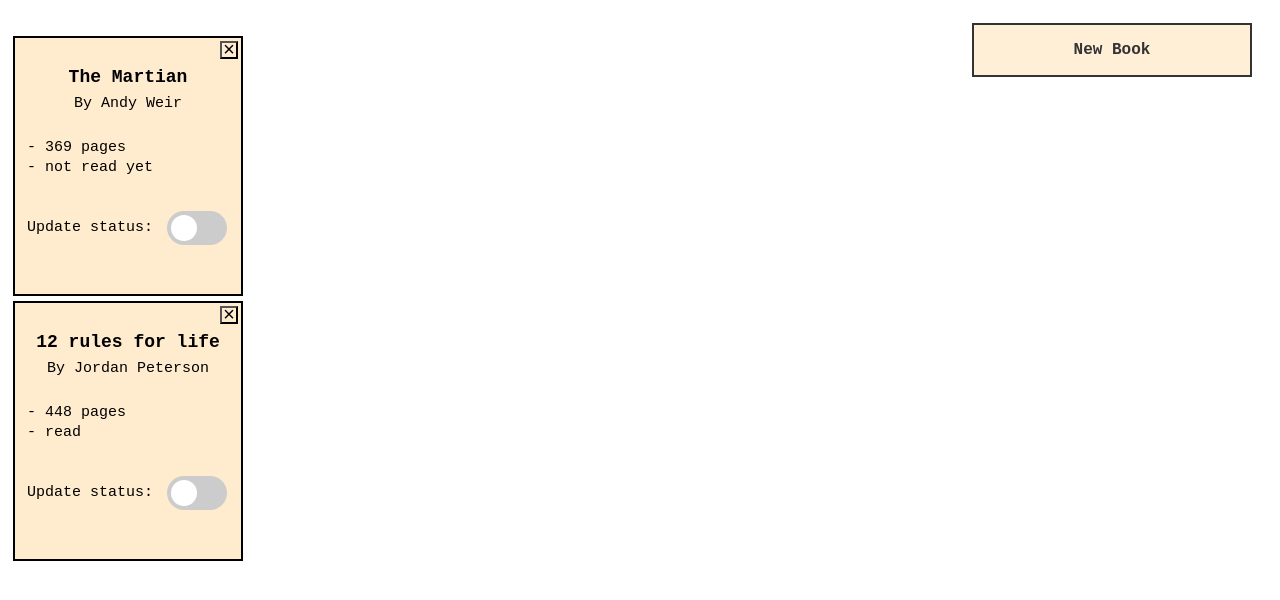
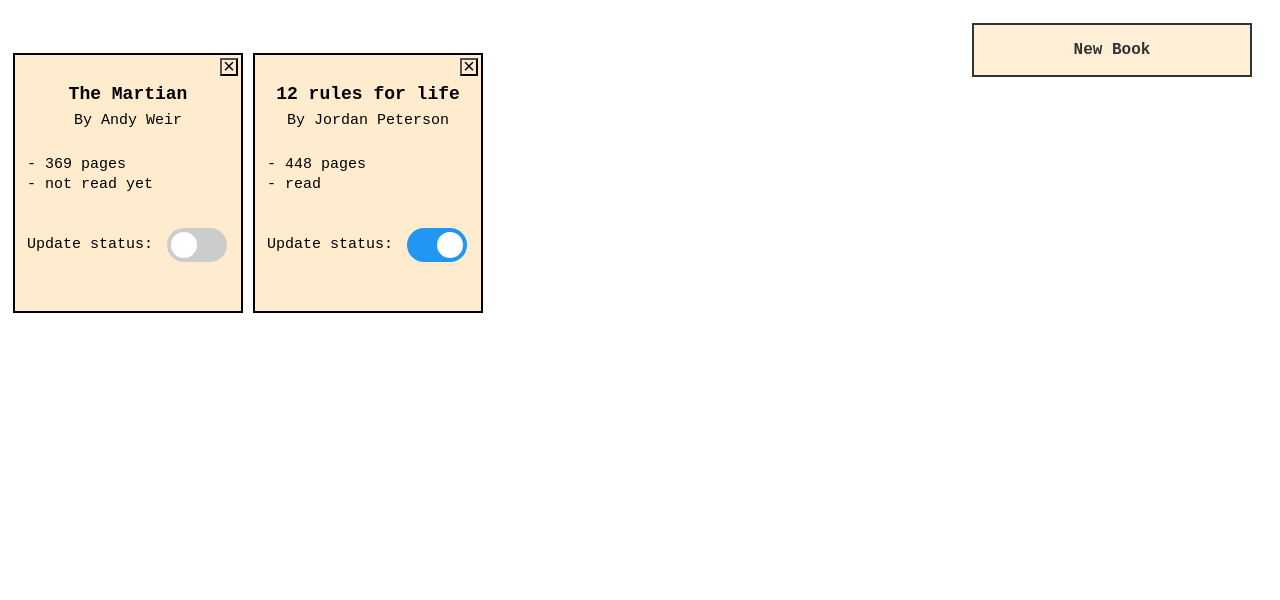
Before and after one commit to circuitstan/library, a plain HTML site: page library.html in a window 1280 px wide. Drawn offline with Linux system fonts and the light colour scheme.

Commit message:
made the read status toggle on book cards function correctly, tweaked css flexbox positioning

```diff
--- a/script.js
+++ b/script.js
@@ -31,6 +31,7 @@
 const newBookBtn = document.getElementById('newBook')
 
 main.appendChild(main2)
+main2.className = "row"
 
 function addBookToLibrary(book) {
     myLibrary.push(book)
@@ -40,11 +41,6 @@
 function createLibrary() {
     for (let i = 0; i<myLibrary.length; i++) {
         content = ""
-        /*for (let prop in myLibrary[i]) {
-            if (myLibrary[i].hasOwnProperty(prop)) {
-                content += myLibrary[i][prop] + " "
-            }
-        }*/
         content = myLibrary[i].title
         let newDiv = document.createElement('div')
         let cardTitle = document.createElement('p')
@@ -74,7 +70,7 @@
         newDiv.appendChild(cardPages)
         newDiv.appendChild(cardReadStatus)
         newDiv.appendChild(toggleText)
-        createToggle(newDiv)
+        createToggle(newDiv, i)
     }
 }
 createLibrary()
@@ -118,21 +114,34 @@
     }
 }
 
+function toggleCard(e) {
+    for (let i = 0; i < myLibrary.length; i++) {
+        if (e.path[3].id == myLibrary[i].title) {
+            if (myLibrary[i].readOrNot == "- read") {
+                myLibrary[i].readOrNot = "- not read yet"
+            } else {
+                myLibrary[i].readOrNot = "- read"
+            }
+            resetLibrary()
+        }
+    }
+}
+
 
 document.getElementById('container').addEventListener('click', function(e) {
     if (e.target.matches("button.removeBtn")) {
-        console.log(e)
         removeFromLibrary(e)
         resetLibrary()
     }
     if (e.target.matches("span.slidersmall.roundsmall")) {
-        toggle()
+        toggleCard(e)
     }
 })
 
 function resetLibrary() {
     main2.innerHTML = ""
     createLibrary()
+    readStatus()
 }
 
 function removeFromLibrary(e) {
@@ -144,14 +153,14 @@
     return myLibrary
 }
 
-function createToggle(newDiv) {
+function createToggle(newDiv, nr) {
     let toggleDiv = document.createElement('div')
     let toggleLabel = document.createElement('label')
     let toggleBtn = document.createElement('input')
     let slider = document.createElement('span')
     toggleDiv.className = "toggleDiv"
     toggleLabel.className = "switchsmall"
-    toggleBtn.id = "switchsmall"
+    toggleBtn.id = "switchsmall" + nr
     toggleBtn.name = "switchsmall"
     toggleBtn.type = "checkbox"
     toggleBtn.value = "off"
@@ -161,3 +170,14 @@
     toggleLabel.appendChild(toggleBtn)
     toggleLabel.appendChild(slider)
 }
+
+function readStatus() {
+    for (let i = 0; i < myLibrary.length; i++) {
+        if (myLibrary[i].readOrNot == "- read") {
+            document.getElementById("switchsmall" + i).checked = true
+        } else {
+            document.getElementById("switchsmall" + i).checked = false
+        }
+    }
+}
+readStatus()
--- a/styles.css
+++ b/styles.css
@@ -2,15 +2,22 @@
     display:grid;
 }
 
+.row {
+    display: flex;
+    flex-wrap: wrap;
+    width: 70%;
+}
+
 .card {
     display: grid;
+    flex-direction: column;
     width: 230px;
     height: 260px;
     text-align: center;
     background-color: blanchedalmond;
     border: solid 2px black;
     margin: 5px;
-    top: 23px;
+    top: 40px;
     padding: 25px 12px;
     position: relative;
 }
```
